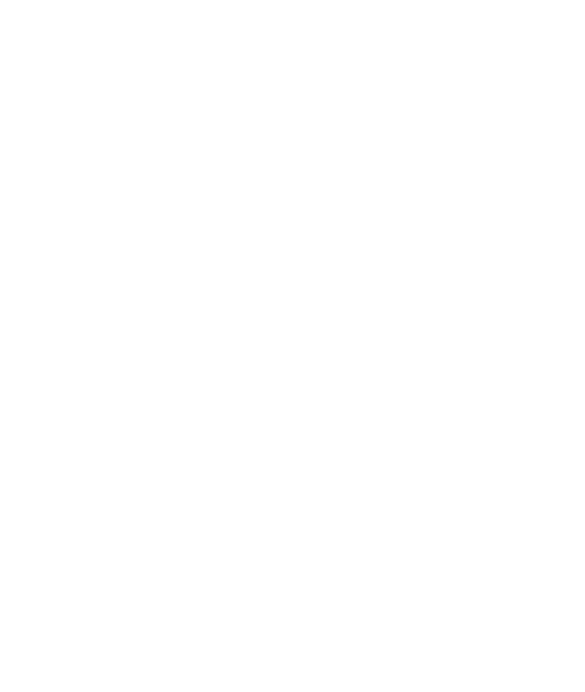
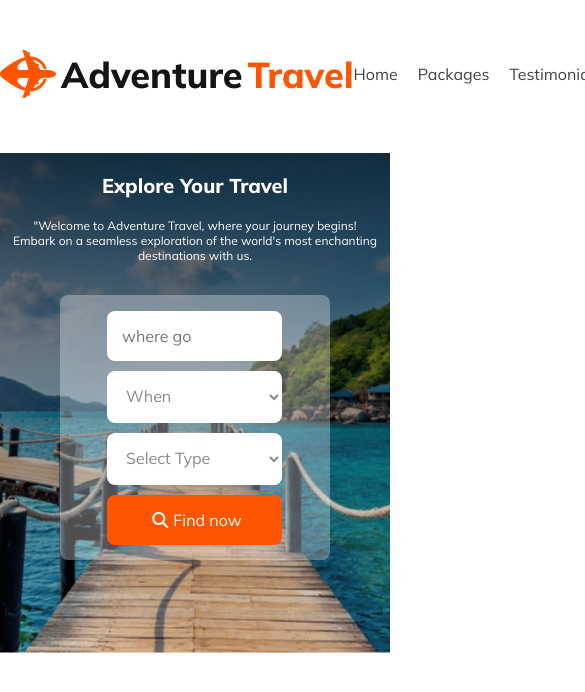
Before and after one commit to shajibshahriare/my-second-ph-assignment, a plain HTML site: page index.html in a window 390 px wide. Shown: the top 692 px of the page, 585 px wide, since content can reach past the window. Drawn offline with Linux system fonts and the light colour scheme.

Commit message:
header section added with mobile responsive media query

```diff
--- a/index.html
+++ b/index.html
@@ -1,12 +1,81 @@
 <!DOCTYPE html>
 <html lang="en">
+
 <head>
     <meta charset="UTF-8">
     <meta name="viewport" content="width=device-width, initial-scale=1.0">
     <title>Travel Website</title>
+    <script src="https://kit.fontawesome.com/753e7b77d0.js" crossorigin="anonymous"></script>
     <link rel="stylesheet" href="styles/style.css">
 </head>
+
 <body>
+    <!-- header section start -->
+    <header>
+        <div class="header-content">
+            <div class="main-header">
+                <img src="./Images/Group 40071 (2).png" alt="">
+                <h3>Adventure<span>Travel</span></h3>
 
+            </div>
+            <!-- nav section start -->
+            <nav class="menu">
+                <ul>
+                    <li><a href="">Home</a></li>
+                    <li><a href="">Packages</a></li>
+                    <li><a href="">Testimonial</a></li>
+                    <li><a href="">Blog</a></li>
+                    <li><a href="">Contact</a></li>
+                </ul>
+
+            </nav>
+            <!-- nav section end -->
+
+
+
+        </div>
+        <!-- banner section start -->
+        <div class="banner">
+            <div class="banner-content">
+                <h1>Explore Your Travel</h1>
+                <p>
+                    "Welcome to Adventure Travel, where your journey begins!<br>Embark on a seamless exploration of the world's most enchanting destinations with us. </p>
+                    <div class="form-1">
+                        <input class="form-box" type="text" placeholder="where go">
+                        <select name="" id="time">
+                            <option value="when">When</option>
+                        </select>
+                        <select name="" id="place">
+                            <option value="select">Select Type</option>
+                        </select>
+                        <button class="find"><i style="color: white; margin-right: 5px;" class="fa-solid fa-magnifying-glass"></i>Find now</button>
+                    </div>
+            </div>
+        </div>
+        <!-- banner section end -->
+
+
+
+
+
+
+    </header>
+    <!-- header section end -->
+
+
+    <main>
+
+
+
+
+
+
+    </main>
+    <footer>
+
+
+
+    </footer>
 </body>
+
 </html>
--- a/styles/style.css
+++ b/styles/style.css
@@ -0,0 +1,169 @@
+@import url('https://fonts.googleapis.com/css2?family=Mulish:wght@200;300;400;500;600;700;800;900&display=swap');
+
+* {
+    font-family: 'Mulish', sans-serif;
+    margin: 0;
+    padding: 0;
+    box-sizing: border-box;
+}
+
+/* header style start */
+.header-content {
+    display: flex;
+    justify-content: space-between;
+    align-items: center;
+    margin: 50px auto 55px;
+    max-width: 1170px;
+}
+
+.main-header {
+    display: flex;
+    justify-content: center;
+    align-items: center;
+    gap: 5px;
+
+}
+
+.main-header h3 {
+    color: #131318;
+    font-size: 2.25rem;
+    font-weight: 800;
+}
+
+.main-header span {
+    color: #FF5400;
+    font-size: 2.25rem;
+    font-weight: 800;
+    margin-left: 5px;
+}
+
+/* nav style start */
+
+.menu ul {
+    display: flex;
+    justify-content: space-between;
+    gap: 20px;
+}
+
+ul li a {
+    text-decoration: none;
+    color: var(--Dark-02, #424247);
+    text-align: center;
+    font-size: 1rem;
+    font-weight: 400;
+
+}
+
+ul li {
+    list-style: none;
+}
+/* banner section style */
+.banner {
+    display: flex;
+    justify-content: center;
+    align-items: center;
+}
+
+.banner-content {
+    background-image: url(../Images/banner.png), linear-gradient(180deg, rgba(19, 19, 24, 0.80) 0%, rgba(19, 19, 24, 0.00) 100%);
+    background-blend-mode: multiply;
+    background-repeat: no-repeat;
+    background-position: center;
+    object-fit: contain;
+    max-width: 1170px;
+    width: 100%;
+    height: 500px;
+    text-align: center;
+}
+
+.banner-content h1 {
+    color: #FFF;
+    font-size: 4rem;
+    font-weight: 800;
+    margin-top: 105px;
+    margin-bottom: 25px;
+}
+
+.banner-content p {
+    color: #FFF;
+    font-size: 1rem;
+    font-weight: 400;
+}
+/* form section style */
+
+.form-1 {
+    display: flex;
+    justify-content: space-between;
+    align-items: center;
+    border-radius: 8px;
+    background: rgba(255, 255, 255, 0.30);
+    margin: 48px auto 120px;
+    padding: 16px;
+    max-width: 700px;
+    width: 100%;
+
+}
+
+#time,
+#place,
+.find,
+.form-box {
+    width: 175px;
+    height: 52px;
+    border: none;
+    outline: none;
+    margin-right: 25px;
+    border-radius: 8px;
+    background: #FFF;
+    padding: 15px 30px 15px 15px;
+    color: rgba(19, 19, 24, 0.50);
+    font-size: 1rem;
+    font-weight: 400;
+}
+
+.find {
+    background: #FF5400;
+    text-align: center;
+    color: #FFF;
+    padding-right: 10px;
+}
+
+
+
+
+
+
+
+
+
+
+
+
+/* media query section */
+
+@media screen and (max-width:600px) {
+    .banner .form-1{
+        flex-direction: column;
+    }
+   .banner-content h1{
+    margin: 20px;
+    font-size: 1.25rem;
+
+    }
+    .banner-content p{
+        margin-top: 10px;
+        margin-bottom: 20px;
+        font-size: .75rem;
+    }
+    .form-1{
+        flex-direction: column;
+        gap: 10px;
+        justify-content: center;
+        align-items: center;
+        width: 270px;
+        height: 265px;
+        padding-left: 40px;
+        margin: 32px auto;
+    }
+
+}
```
Also changed, not shown: Images/banner.png (renamed from Images/Group 13 (1) (1).png).
